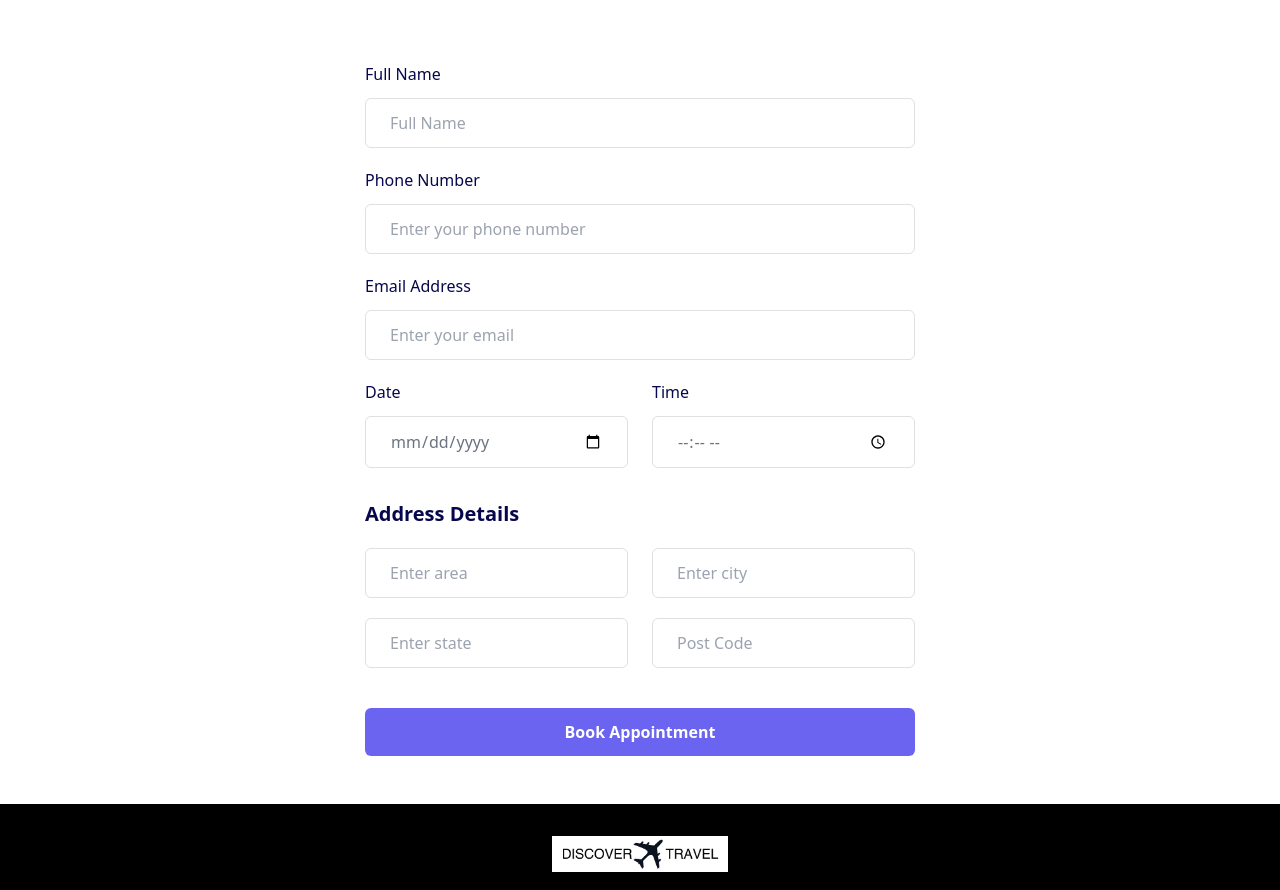
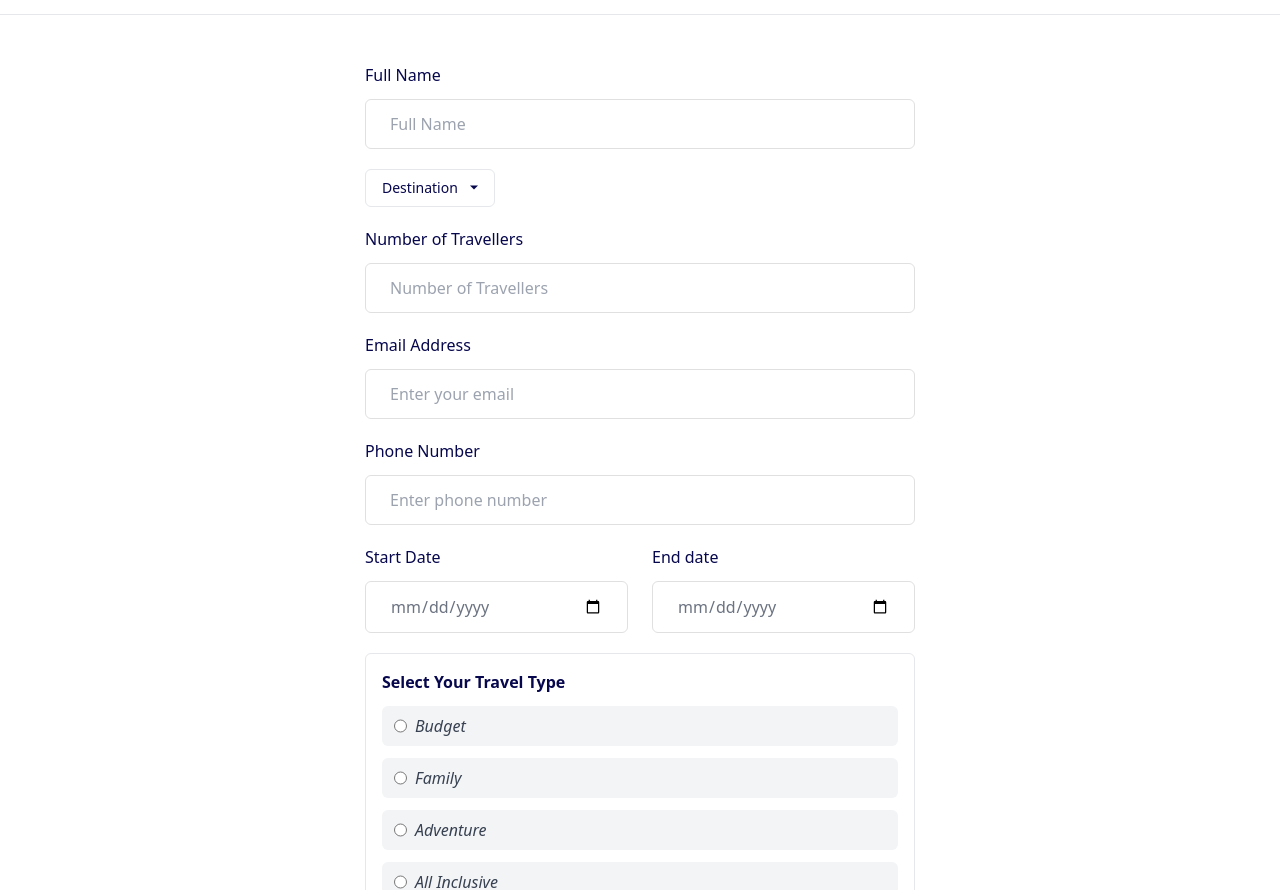
Before and after one commit to Kamwerudroid/Tourism_website, a plain HTML site: page booking.html in a window 1280 px wide. Shown: the part 62-952 px from the top of the page. Drawn offline with nearby package versions, Linux system fonts and the light colour scheme.

Commit message:
Booking page completed

```diff
--- a/booking.html
+++ b/booking.html
@@ -40,6 +40,7 @@
         </nav>
       </div>
     </header>
+    <hr>
     <!-- form -->
      <div class="flex items-center justify-center p-12">
     <!-- Author: FormBold Team -->
@@ -52,11 +53,34 @@
                 <input type="text" name="name" id="name" placeholder="Full Name"
                     class="w-full rounded-md border border-[#e0e0e0] bg-white py-3 px-6 text-base font-medium text-[#6B7280] outline-none focus:border-[#6A64F1] focus:shadow-md" />
             </div>
+            <div class="relative inline-block text-left">
+    <div class="group mb-5">
+        <button type="button"
+            class=" inline-flex justify-center items-center w-full px-4 py-2 text-sm font-medium  text-[#07074D] bg-white  focus:outline-none focus:shadow-md border rounded-md focus:border-[#6A64F1]">
+            Destination
+            <!-- Dropdown arrow -->
+            <svg class="w-4 h-4 ml-2 -mr-1" xmlns="http://www.w3.org/2000/svg" viewBox="0 0 20 20" fill="currentColor">
+                <path fill-rule="evenodd" d="M10 12l-5-5h10l-5 5z" />
+            </svg>
+        </button>
+
+        <!-- Dropdown menu -->
+        <div
+            class="mb absolute left-0 w-40 mt-1 origin-top-left bg-white divide-y divide-gray-100 rounded-md shadow-lg opacity-0 invisible group-hover:opacity-100 group-hover:visible transition duration-300">
+            <div class="py-1">
+                <a href="#" class="block px-4 py-2 text-sm text-gray-700 hover:bg-gray-100">Mount Kenya</a>
+                <a href="#" class="block px-4 py-2 text-sm text-gray-700 hover:bg-gray-100">Mombasa</a>
+                <a href="#" class="block px-4 py-2 text-sm text-gray-700 hover:bg-gray-100">Tokyo</a>
+                <a href="#" class="block px-4 py-2 text-sm text-gray-700 hover:bg-gray-100">Sendai</a>
+            </div>
+        </div>
+    </div>
+</div>
             <div class="mb-5">
                 <label for="phone" class="mb-3 block text-base font-medium text-[#07074D]">
-                    Phone Number
+                    Number of Travellers
                 </label>
-                <input type="text" name="phone" id="phone" placeholder="Enter your phone number"
+                <input type="number" name="phone" id="phone" placeholder="Number of Travellers"
                     class="w-full rounded-md border border-[#e0e0e0] bg-white py-3 px-6 text-base font-medium text-[#6B7280] outline-none focus:border-[#6A64F1] focus:shadow-md" />
             </div>
             <div class="mb-5">
@@ -66,11 +90,18 @@
                 <input type="email" name="email" id="email" placeholder="Enter your email"
                     class="w-full rounded-md border border-[#e0e0e0] bg-white py-3 px-6 text-base font-medium text-[#6B7280] outline-none focus:border-[#6A64F1] focus:shadow-md" />
             </div>
+            <div class="mb-5">
+                <label for="phone" class="mb-3 block text-base font-medium text-[#07074D]">
+                    Phone Number
+                </label>
+                <input type="number" name="phone" id="phone" placeholder="Enter phone number"
+                    class="w-full rounded-md border border-[#e0e0e0] bg-white py-3 px-6 text-base font-medium text-[#6B7280] outline-none focus:border-[#6A64F1] focus:shadow-md" />
+            </div>
             <div class="-mx-3 flex flex-wrap">
                 <div class="w-full px-3 sm:w-1/2">
                     <div class="mb-5">
                         <label for="date" class="mb-3 block text-base font-medium text-[#07074D]">
-                            Date
+                            Start Date
                         </label>
                         <input type="date" name="date" id="date"
                             class="w-full rounded-md border border-[#e0e0e0] bg-white py-3 px-6 text-base font-medium text-[#6B7280] outline-none focus:border-[#6A64F1] focus:shadow-md" />
@@ -79,50 +110,59 @@
                 <div class="w-full px-3 sm:w-1/2">
                     <div class="mb-5">
                         <label for="time" class="mb-3 block text-base font-medium text-[#07074D]">
-                            Time
+                            End date
                         </label>
-                        <input type="time" name="time" id="time"
+                        <input type="date" name="date" id="date"
                             class="w-full rounded-md border border-[#e0e0e0] bg-white py-3 px-6 text-base font-medium text-[#6B7280] outline-none focus:border-[#6A64F1] focus:shadow-md" />
                     </div>
                 </div>
             </div>
+            <!-- travel type -->
+             <div class="border rounded-md p-4 w-full mx-auto max-w-2xl">
+    <h4 class=" font-semibold mb-3 block text-base font-medium text-[#07074D]">
+        Select Your Travel Type
+    </h4>
 
-            <div class="mb-5 pt-3">
-                <label class="mb-5 block text-base font-semibold text-[#07074D] sm:text-xl">
-                    Address Details
+    <div>
+        <label class="flex bg-gray-100 text-gray-700 rounded-md px-3 py-2 my-3  hover:bg-indigo-300 cursor-pointer ">
+             <input type="radio" name="budget">
+             <i class="pl-2">Budget</i>
+        </label>
+
+        <label class="flex bg-gray-100 text-gray-700 rounded-md px-3 py-2 my-3  hover:bg-indigo-300 cursor-pointer ">
+            <input type="radio" name="family">
+            <i class="pl-2">Family</i>
+        </label>
+
+        <label class="flex bg-gray-100 text-gray-700 rounded-md px-3 py-2 my-3  hover:bg-indigo-300 cursor-pointer ">
+              <input type="radio" name="adventure">
+              <i class="pl-2">Adventure</i>
+         </label>
+
+        <label class="flex bg-gray-100 text-gray-700 rounded-md px-3 py-2 my-3  hover:bg-indigo-300 cursor-pointer ">
+              <input type="radio" name="all inclusive">
+              <i class="pl-2">All Inclusive</i>
+        </label>
+
+    </div>
+</div>
+<!-- message -->
+ <div class="mb-5 mt-5">
+                <label for="input" class="mb-3 block text-base font-medium text-[#07074D]">
+                    Additional Message
                 </label>
-                <div class="-mx-3 flex flex-wrap">
-                    <div class="w-full px-3 sm:w-1/2">
-                        <div class="mb-5">
-                            <input type="text" name="area" id="area" placeholder="Enter area"
-                                class="w-full rounded-md border border-[#e0e0e0] bg-white py-3 px-6 text-base font-medium text-[#6B7280] outline-none focus:border-[#6A64F1] focus:shadow-md" />
-                        </div>
-                    </div>
-                    <div class="w-full px-3 sm:w-1/2">
-                        <div class="mb-5">
-                            <input type="text" name="city" id="city" placeholder="Enter city"
-                                class="w-full rounded-md border border-[#e0e0e0] bg-white py-3 px-6 text-base font-medium text-[#6B7280] outline-none focus:border-[#6A64F1] focus:shadow-md" />
-                        </div>
-                    </div>
-                    <div class="w-full px-3 sm:w-1/2">
-                        <div class="mb-5">
-                            <input type="text" name="state" id="state" placeholder="Enter state"
-                                class="w-full rounded-md border border-[#e0e0e0] bg-white py-3 px-6 text-base font-medium text-[#6B7280] outline-none focus:border-[#6A64F1] focus:shadow-md" />
-                        </div>
-                    </div>
-                    <div class="w-full px-3 sm:w-1/2">
-                        <div class="mb-5">
-                            <input type="text" name="post-code" id="post-code" placeholder="Post Code"
-                                class="w-full rounded-md border border-[#e0e0e0] bg-white py-3 px-6 text-base font-medium text-[#6B7280] outline-none focus:border-[#6A64F1] focus:shadow-md" />
-                        </div>
-                    </div>
-                </div>
+                <textarea name="input" id="input" rows="5" maxlength="256" required=""
+                    class="w-full rounded-md border border-[#e0e0e0] bg-white py-3 px-6 text-base font-medium text-[#6B7280] outline-none focus:border-[#6A64F1] focus:shadow-md" ></textarea>
             </div>
+
+
+
+            <!--  -->
 
             <div>
                 <button
                     class="hover:shadow-form w-full rounded-md bg-[#6A64F1] py-3 px-8 text-center text-base font-semibold text-white outline-none">
-                    Book Appointment
+                    Submit
                 </button>
             </div>
         </form>
```
